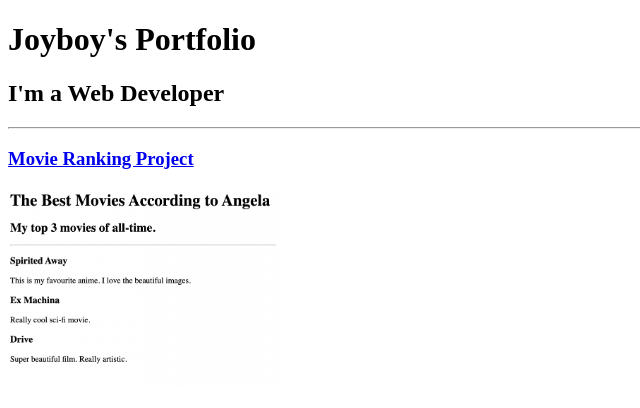
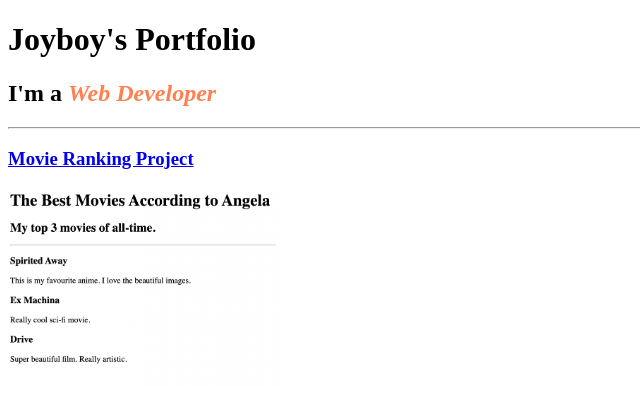
Before and after one commit to joyboycodes/joyboycodes.github.io, a plain HTML site: page index.html in a window 1280 px wide. Shown: the top 408 px of the page, without its empty margins (0-640 px from the left). Drawn offline with Linux system fonts and the light colour scheme.

Commit message:
Update index.html
Add CSS to Heading

```diff
--- a/index.html
+++ b/index.html
@@ -4,11 +4,16 @@
     <meta charset="UTF-8">
     <meta name="viewport" content="width=device-width, initial-scale=1.0">
     <title>Joyboy's Portfolio</title>
+    <style>
+        #dev {
+            color: coral;
+        }
+    </style>
 </head>
 <body>
     <header>
         <h1>Joyboy's Portfolio</h1>
-        <h2>I'm a Web Developer</h2>
+        <h2>I'm a <em id="dev">Web Developer</em></h2>
     </header>
     <hr />
     <a href="./public/movie-ranking.html"><h3>Movie Ranking Project</h3></a>
```
